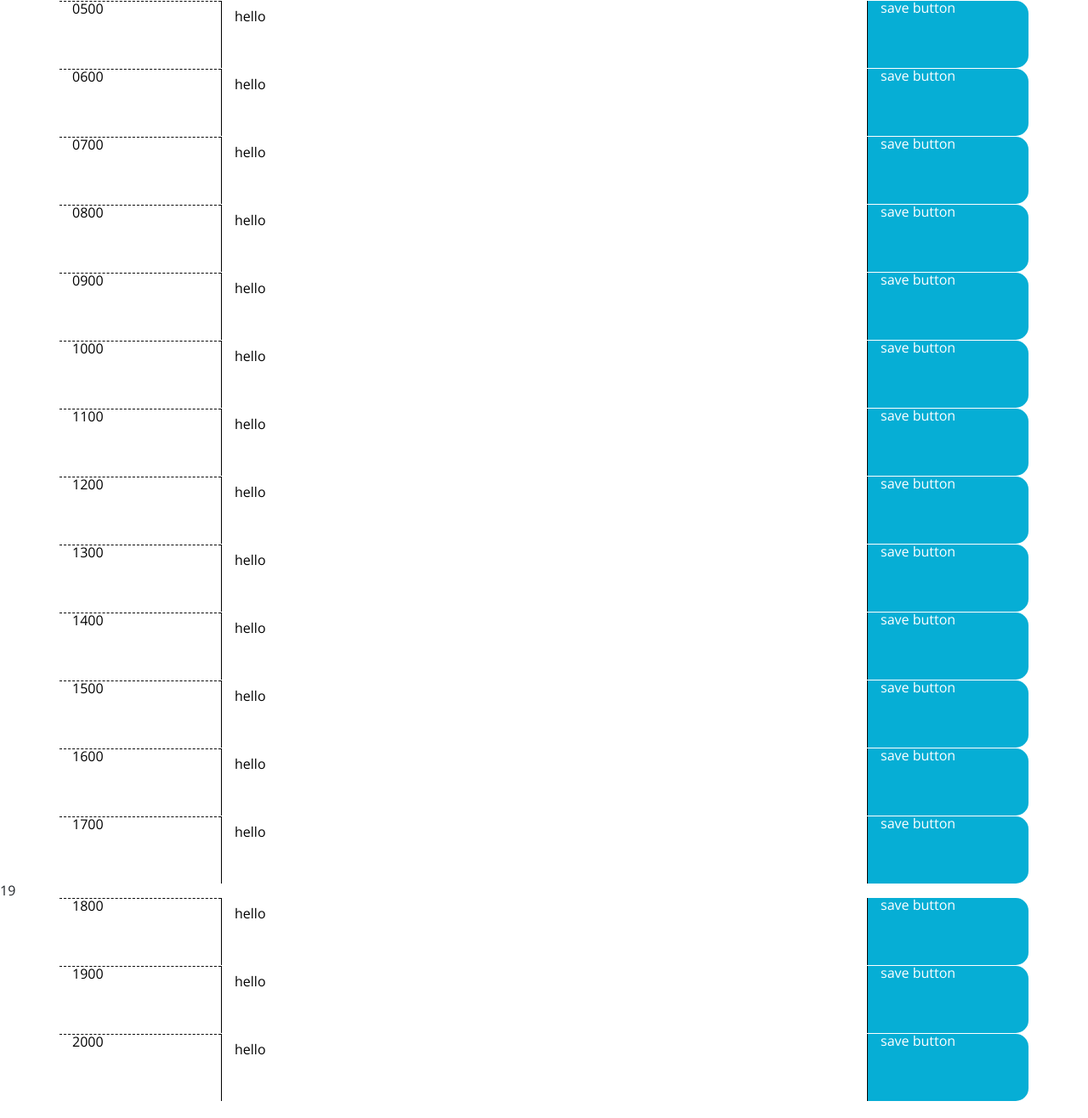
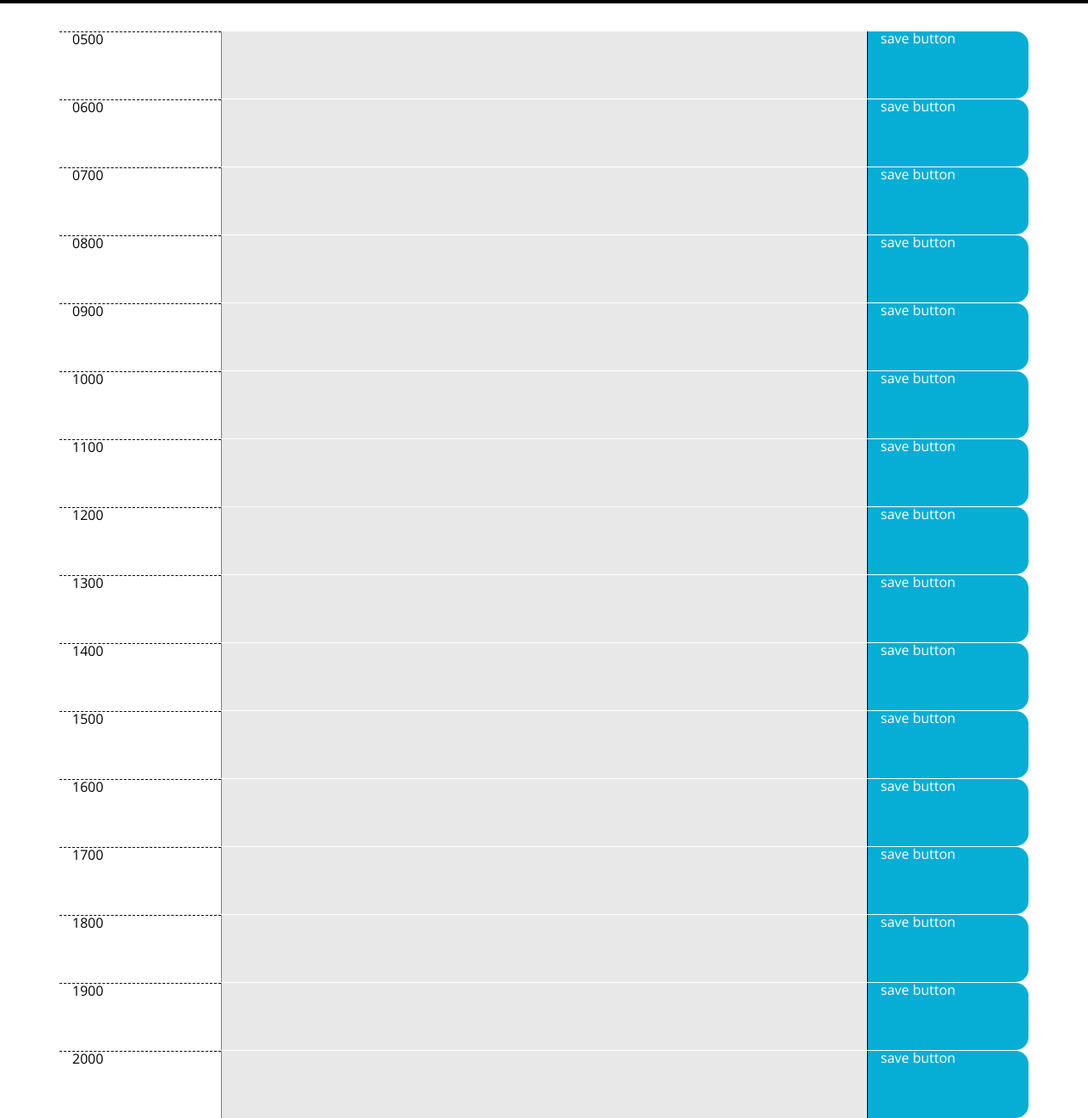
Before and after one commit to Matt1cheney/dailyEnterprise_planner, a plain HTML site: page Develop/index.html in a window 1280 px wide. Shown: the part 300-1616 px from the top of the page at 85% size. Drawn offline with nearby package versions, Linux system fonts and the light colour scheme.

Commit message:
got the classes to apply to the correct textarea

```diff
--- a/Develop/index.html
+++ b/Develop/index.html
@@ -32,7 +32,7 @@
     <div class="container">
       <div class="row">
         <div class="col-2 hour" >0500</div>
-        <textarea class="col-8  description hour-05">hello</textarea>
+        <textarea class="col-8  description hour-05"></textarea>
         <div class=" col-2 saveBtn">save button</div>
       </div>
     </div>
@@ -40,7 +40,7 @@
     <div class="container">
       <div class="row">
         <div class="col-2 hour">0600</div>
-        <textarea class="col-8 description hour-06">hello</textarea>
+        <textarea class="col-8 description hour-06"></textarea>
         <div class=" col-2 saveBtn">save button</div>
       </div>
     </div>
@@ -48,7 +48,7 @@
     <div class="container">
       <div class="row">
         <div class="col-2 hour">0700</div>
-        <textarea class="col-8 description hour-07">hello</textarea>
+        <textarea class="col-8 description hour-07"></textarea>
         <div class=" col-2 saveBtn">save button</div>
       </div>
     </div>
@@ -56,7 +56,7 @@
     <div class="container">
       <div class="row">
         <div class="col-2 hour">0800</div>
-        <textarea class="col-8 description hour-08">hello</textarea>
+        <textarea class="col-8 description hour-08"></textarea>
         <div class=" col-2 saveBtn">save button</div>
       </div>
     </div>
@@ -64,7 +64,7 @@
     <div class="container">
       <div class="row">
         <div class="col-2 hour">0900</div>
-        <textarea class="col-8 description hour-09">hello</textarea>
+        <textarea class="col-8 description hour-09"></textarea>
         <div class=" col-2 saveBtn">save button</div>
       </div>
     </div>
@@ -72,7 +72,7 @@
     <div class="container">
       <div class="row">
         <div class="col-2 hour">1000</div>
-        <textarea class="col-8 description hour-10">hello</textarea>
+        <textarea class="col-8 description hour-10"></textarea>
         <div class=" col-2 saveBtn">save button</div>
       </div>
     </div>
@@ -80,7 +80,7 @@
     <div class="container">
       <div class="row">
         <div class="col-2 hour">1100</div>
-        <textarea class="col-8 description hour-11">hello</textarea>
+        <textarea class="col-8 description hour-11"></textarea>
         <div class=" col-2 saveBtn">save button</div>
       </div>
     </div>
@@ -88,7 +88,7 @@
     <div class="container">
       <div class="row">
         <div class="col-2 hour">1200</div>
-        <textarea class="col-8 description hour-12">hello</textarea>
+        <textarea class="col-8 description hour-12"></textarea>
         <div class=" col-2 saveBtn">save button</div>
       </div>
     </div>
@@ -96,7 +96,7 @@
     <div class="container">
       <div class="row">
         <div class="col-2 hour">1300</div>
-        <textarea class="col-8 description hour-13">hello</textarea>
+        <textarea class="col-8 description hour-13"></textarea>
         <div class=" col-2 saveBtn">save button</div>
       </div>
     </div>
@@ -104,7 +104,7 @@
     <div class="container">
       <div class="row">
         <div class="col-2 hour">1400</div>
-        <textarea class="col-8 description hour-14">hello</textarea>
+        <textarea class="col-8 description hour-14"></textarea>
         <div class=" col-2 saveBtn">save button</div>
       </div>
     </div>
@@ -112,7 +112,7 @@
     <div class="container">
       <div class="row">
         <div class="col-2 hour">1500</div>
-        <textarea class="col-8 description hour-15">hello</textarea>
+        <textarea class="col-8 description hour-15"></textarea>
         <div class=" col-2 saveBtn">save button</div>
       </div>
     </div>
@@ -120,7 +120,7 @@
     <div class="container">
       <div class="row">
         <div class="col-2 hour">1600</div>
-        <textarea class="col-8 description hour-16">hello</textarea>
+        <textarea class="col-8 description hour-16"></textarea>
         <div class=" col-2 saveBtn">save button</div>
       </div>
     </div>
@@ -128,15 +128,14 @@
     <div class="container">
       <div class="row">
         <div class="col-2 hour">1700</div>
-        <textarea class="col-8 description hour-17">hello</textarea>
+        <textarea class="col-8 description hour-17"></textarea>
         <div class=" col-2 saveBtn">save button</div>
       </div>
     </div>
-19
     <div class="container">
       <div class="row">
         <div class="col-2 hour">1800</div>
-        <textarea class="col-8 description hour-18">hello</textarea>
+        <textarea class="col-8 description hour-18"></textarea>
         <div class=" col-2 saveBtn">save button</div>
       </div>
     </div>
@@ -144,7 +143,7 @@
     <div class="container">
       <div class="row">
         <div class="col-2 hour">1900</div>
-        <textarea class="col-8 description hour-19">hello</textarea>
+        <textarea class="col-8 description hour-19"></textarea>
         <div class=" col-2 saveBtn">save button</div>
       </div>
     </div>
@@ -152,7 +151,7 @@
     <div class="container">
       <div class="row">
         <div class="col-2 hour">2000</div>
-        <textarea class="col-8 description hour-20">hello</textarea>
+        <textarea class="col-8 description hour-20"></textarea>
         <div class=" col-2 saveBtn">save button</div>
       </div>
     </div>
--- a/Develop/script.js
+++ b/Develop/script.js
@@ -1,4 +1,5 @@
 $(function() {
+  //create twos constants for the date display
   const todaysDate = $("#currentDay");
   const whatTimeIsIt = moment().format("MMMM Do YYYY");
   console.log(moment());
@@ -22,31 +23,30 @@ $(function() {
     moment().hour(20)
   ];
 
-  // i need to tell the computer what time the timeblocks represent by calling a function that differentiates the times.
-  if (timeVal[15] < moment()) {
-    console.log("itworkingyo");
-  }
- // moment().hour(10).diff(moment("hours"))
-  // moment.duration().hours();
-  // moment.duration().asHours();
+
 
   function hourChange() {
     let description = $("textarea");
-    // let thePastHour = false;
-    //  let thePresentHour = false;
-    // let theFutureHour = false;
+    let descriptionNumber = 0;
+    let forHourCounter = 5;
+
+    console.log(moment().startOf("hour"));
     timeVal.forEach(hour => {
 
 
-      if (timeVal < moment(0).diff(moment("hours"))
-        description.addClass("past");
-      } else if (timeVal > moment().startOf(timeVal).fromNow) {
-        description.addClass("future");
-        // theFutureHour == true;
-        console.log("nowhere");
-      } else if (timeVal === moment()) {
-        description.addClass("present");
+      let someMomentHour = moment().hour(forHourCounter);
+      let selector = `.hour-${someMomentHour.format("HH")} `;
+
+      let myElem = $(selector);
+
+      if (0 > hour.diff(moment(), "hours")) {
+        myElem.addClass("past");
+      } else if (0 < hour.diff(moment().startOf("hour"), "hours")) {
+        myElem.addClass("future");
+      } else {
+        myElem.addClass("present");
       }
+      forHourCounter++;
     });
   }
 
--- a/Develop/style.css
+++ b/Develop/style.css
@@ -44,7 +44,8 @@ textarea{
 
 .past {
   background-color: #d3d3d3;
-  color: white;
+  color: black;
+  opacity: .5;
 }
 
 .present {
```
